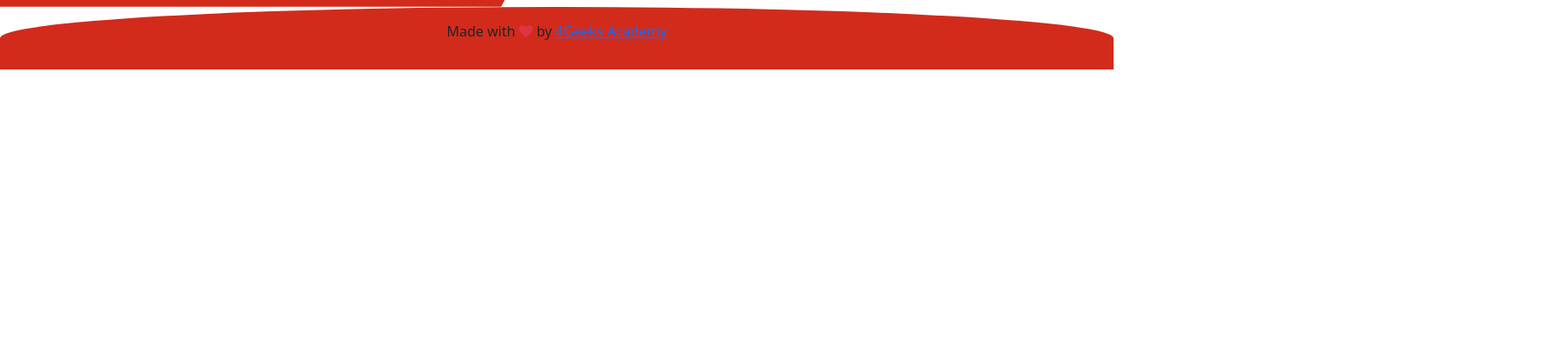
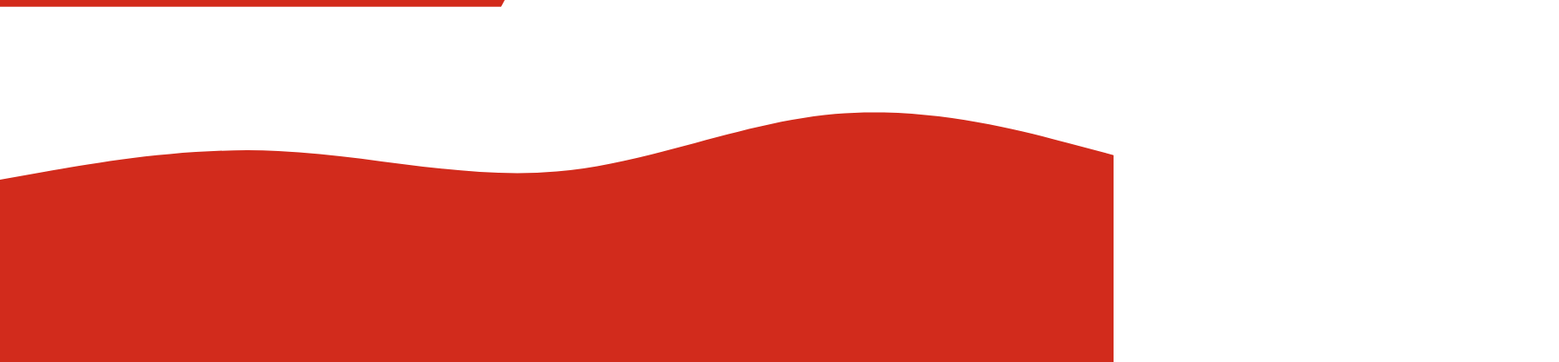
Before and after one commit to titobalza/Pepperonis, a React app: page / in a window 1280 px wide. Shown: the part 449-866 px from the top of the page at 87% size, 1792 px wide, since content can reach past the window. Before the commit the page ends 800 px from the top, so only its background shows below. Built offline with nearby package versions, Linux system fonts and the light colour scheme; some packages are replaced by stand-ins of ours.

Commit message:
detalles tacticos footer agg

```diff
--- a/src/js/component/carousel.js
+++ b/src/js/component/carousel.js
@@ -12,7 +12,6 @@ export const Carousel = () => {
         slidesToScroll: 1,
         autoplay: true,
         autoplaySpeed: 3000, // Pausa en cada imagen por 3 segundos
-        pauseOnHover: true // Pausa cuando pasas el ratón sobre el carrusel
     };
 
     return (
--- a/src/js/component/footer.js
+++ b/src/js/component/footer.js
@@ -1,10 +1,12 @@
 import React, { Component } from "react";
+import fondo from "../../img/fondo-footer.png";
 
 export const Footer = () => (
-	<footer className="footer mt-auto py-3 text-center" style={{ backgroundColor: "#D22B1C", borderTopLeftRadius: "50%", borderTopRightRadius: "50%", backgroundSize: "100% 100%", backgroundImage: "radial-gradient(circle at top right, #D22B1C 0%, transparent 100%)" }}>
-	  <p>
-		Made with <i className="fa fa-heart text-danger" /> by{" "}
-		<a href="http://www.4geeksacademy.com">4Geeks Academy</a>
-	  </p>
-	</footer>
-  );
+<footer>
+    <div style={{ backgroundColor: "#D22B1C", position: "relative" }}>
+    	<svg xmlns="http://www.w3.org/2000/svg" viewBox="0 0 1440 460" style={{ position: "absolute", top: 0, width: "100%"}}>
+    		<path fill="#D22B1C" fill-opacity="1" d="M0,224L60,213.3C120,203,240,181,360,186.7C480,192,600,224,720,213.3C840,203,960,149,1080,138.7C1200,128,1320,160,1380,176L1440,192L1440,460L0,460Z"></path>
+		</svg>
+	</div>
+</footer>
+);
--- a/src/styles/home.css
+++ b/src/styles/home.css
@@ -22,7 +22,7 @@
 }
 
 .carrusel-imagenes {
-    position: fixed; /* Cambia a una posición fija para evitar que la página se desplace */
+    position: absolute; /* Cambia a una posición fija para evitar que la página se desplace */
     right: 0;
     top: 0;
     transform: translateX(40%); /* Centra el carrusel en relación con la mitad de la anchura de la página */
```
